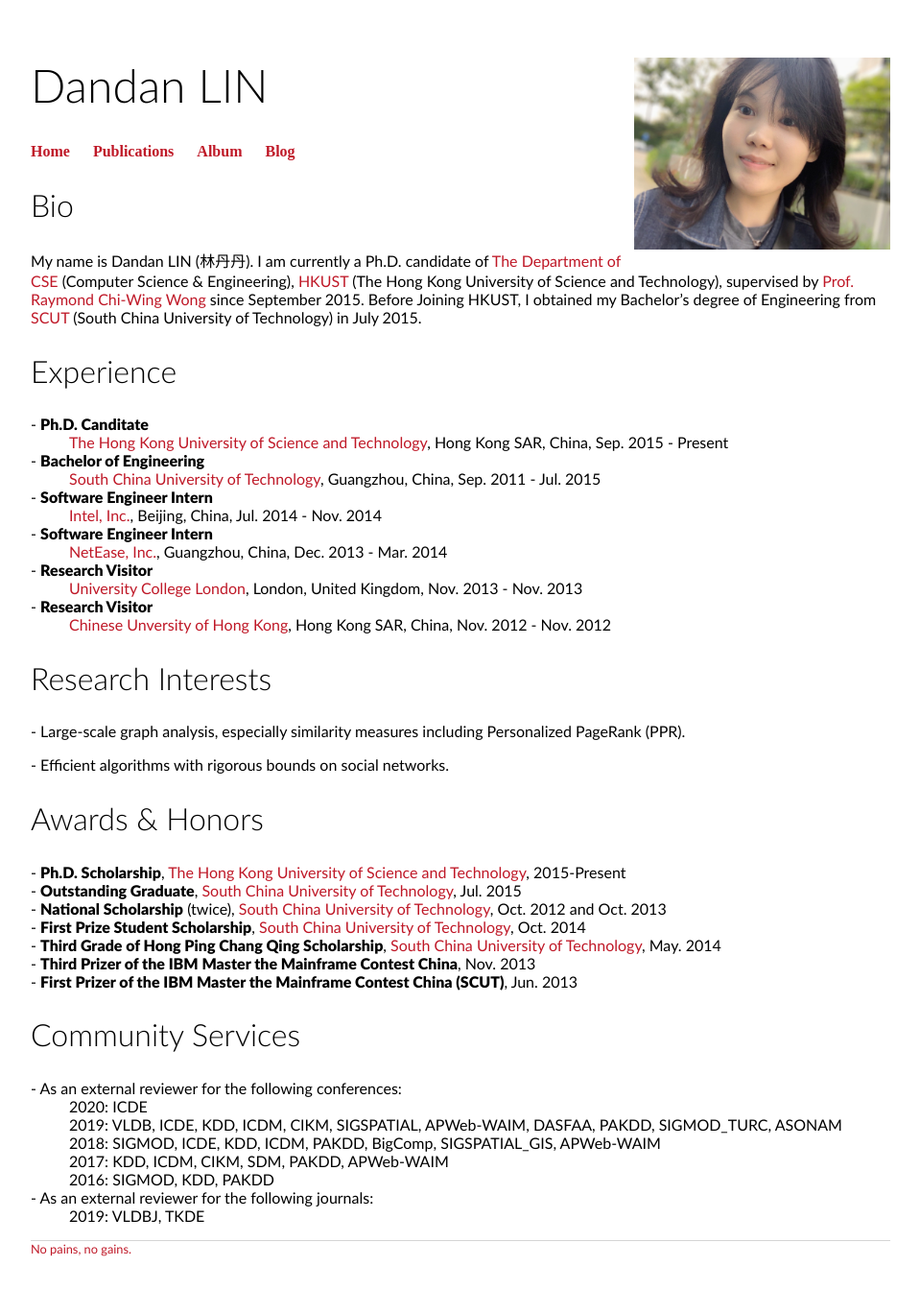
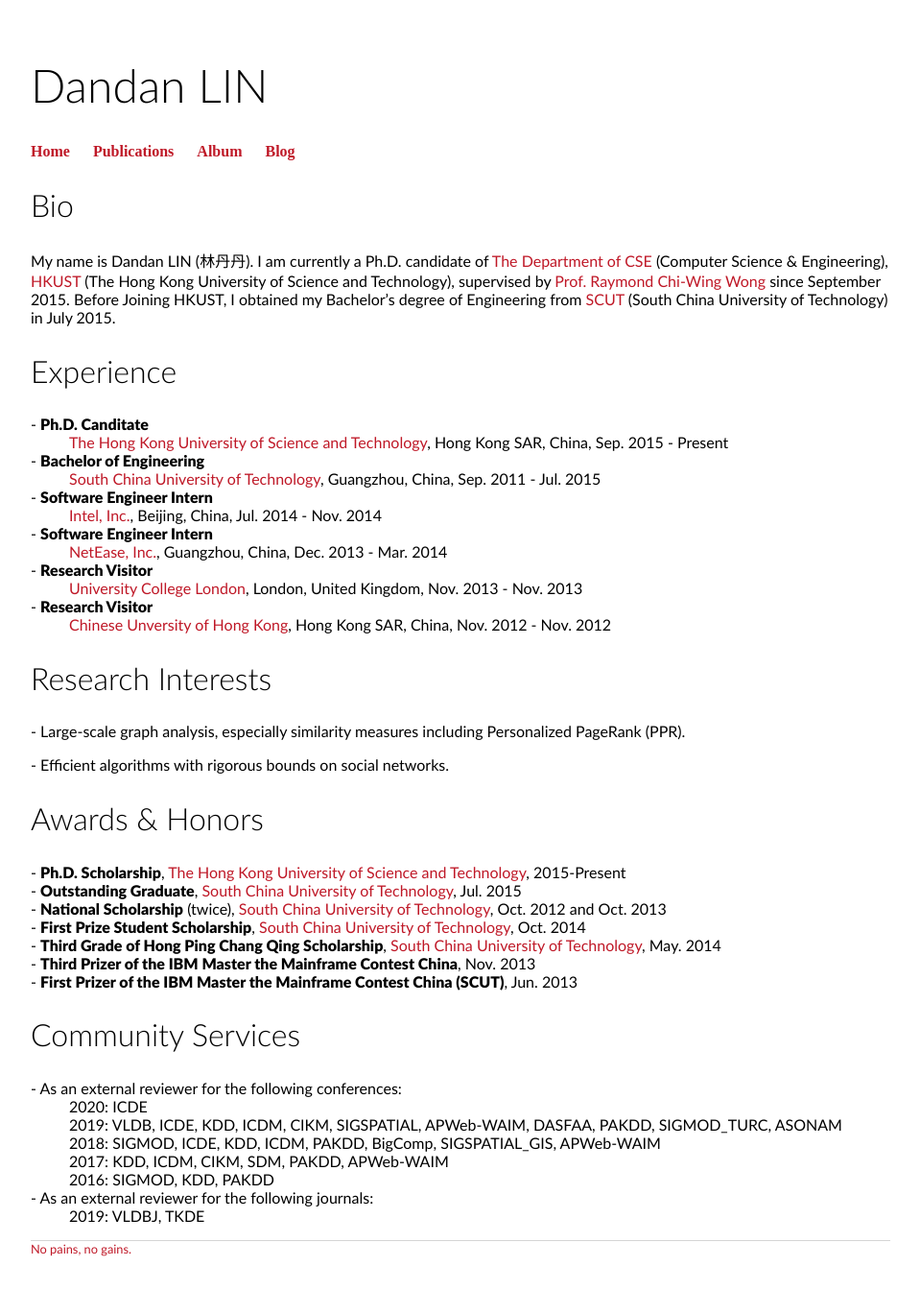
Before and after one commit to 2danlin/2danlin.github.io, a Jekyll site: the page built from index.html, in a window 1280 px wide. Shown: the whole page at 96% size, without its empty margins (160-1119 px from the left). Built offline with Jekyll 4.4.1, drawn with Linux system fonts in a browser that asks for light colours.

Commit message:
Update default.html

```diff
--- a/_layouts/default.html
+++ b/_layouts/default.html
@@ -7,7 +7,6 @@
 			<link rel="stylesheet" type="text/css" href="/css/style.css">
 		</head>
 		<body>
-			<img src="/img/home_img.jpeg" style="height:200px;" align='right'/>
 			<h1>Dandan LIN</h1>
 			<nav>
 	    		<ul>
```
